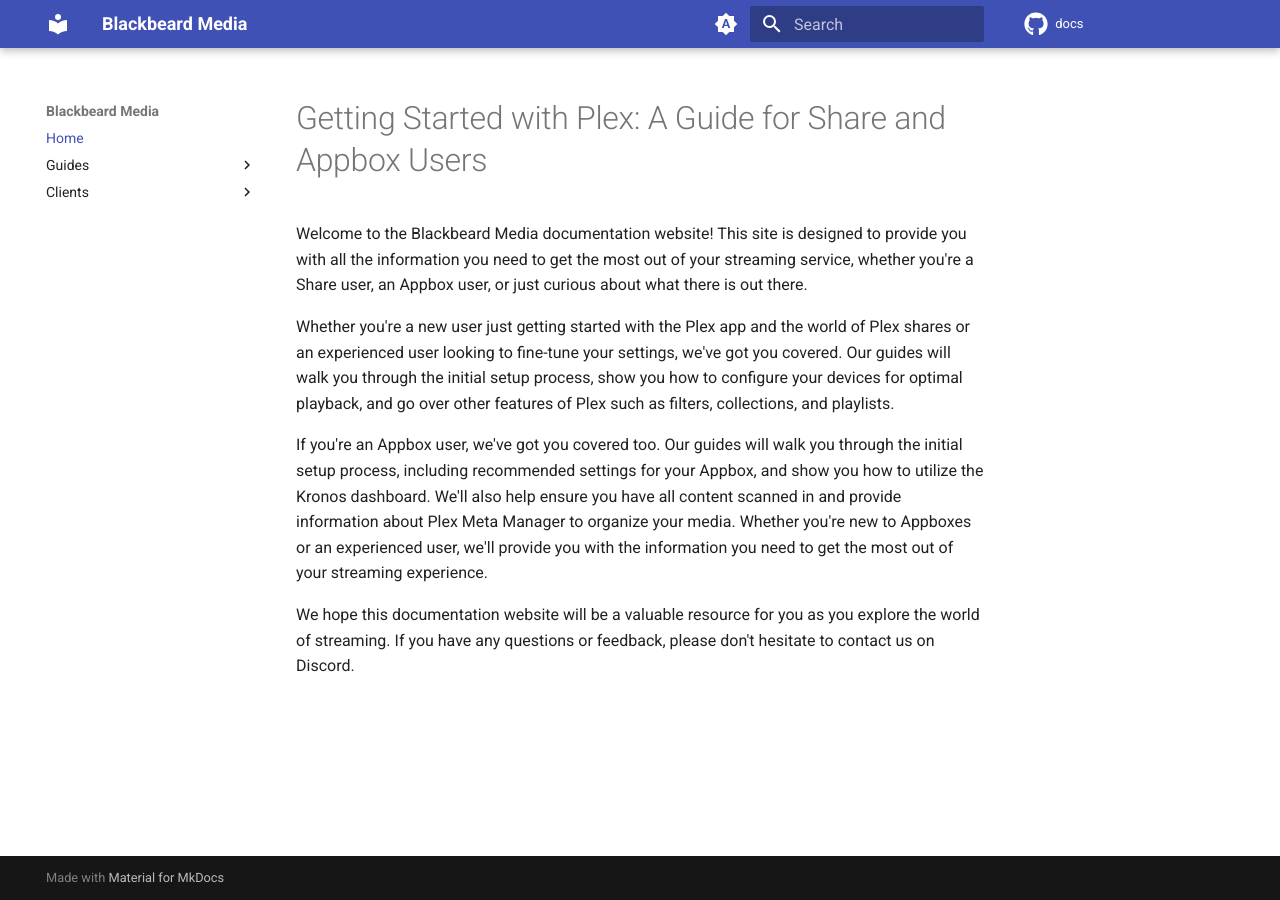
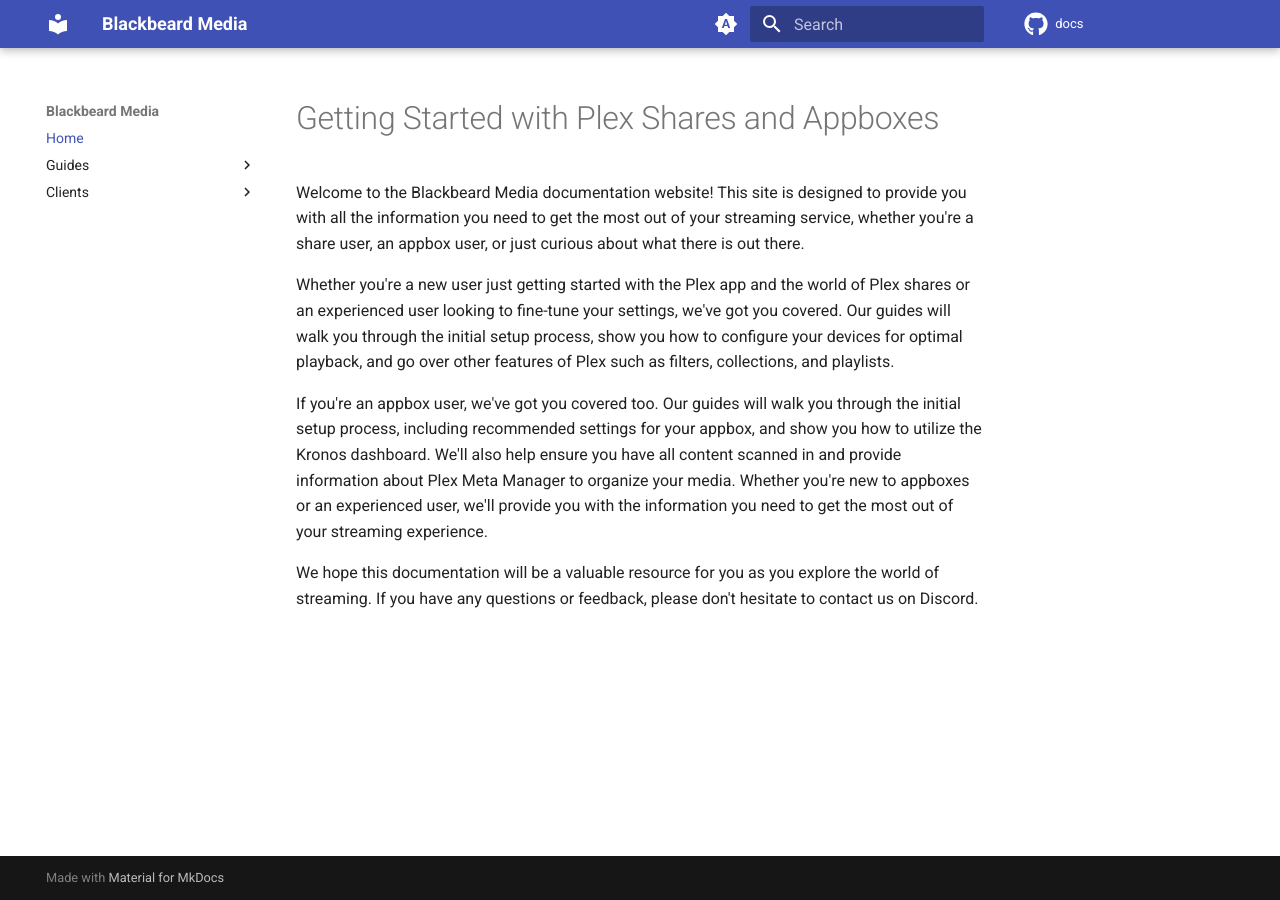
Before and after one commit to neomedia6989/docs-2, an MkDocs documentation site: the page built from docs/index.md, in a window 1280 px wide. Built offline with MkDocs 1.6.1 and Material for MkDocs 9.7.7, drawn with Linux system fonts in a browser that asks for light colours; comment, search, counter and statistics services are not loaded.

Commit message:
Update index.md

```diff
--- a/docs/index.md
+++ b/docs/index.md
@@ -1,9 +1,9 @@
-# Getting Started with Plex: A Guide for Share and Appbox Users
+# Getting Started with Plex Shares and Appboxes
 
-Welcome to the Blackbeard Media documentation website! This site is designed to provide you with all the information you need to get the most out of your streaming service, whether you're a Share user, an Appbox user, or just curious about what there is out there.
+Welcome to the Blackbeard Media documentation website! This site is designed to provide you with all the information you need to get the most out of your streaming service, whether you're a share user, an appbox user, or just curious about what there is out there.
 
 Whether you're a new user just getting started with the Plex app and the world of Plex shares or an experienced user looking to fine-tune your settings, we've got you covered. Our guides will walk you through the initial setup process, show you how to configure your devices for optimal playback, and go over other features of Plex such as filters, collections, and playlists.
 
-If you're an Appbox user, we've got you covered too. Our guides will walk you through the initial setup process, including recommended settings for your Appbox, and show you how to utilize the Kronos dashboard. We'll also help ensure you have all content scanned in and provide information about Plex Meta Manager to organize your media. Whether you're new to Appboxes or an experienced user, we'll provide you with the information you need to get the most out of your streaming experience.
+If you're an appbox user, we've got you covered too. Our guides will walk you through the initial setup process, including recommended settings for your appbox, and show you how to utilize the Kronos dashboard. We'll also help ensure you have all content scanned in and provide information about Plex Meta Manager to organize your media. Whether you're new to appboxes or an experienced user, we'll provide you with the information you need to get the most out of your streaming experience.
 
-We hope this documentation website will be a valuable resource for you as you explore the world of streaming. If you have any questions or feedback, please don't hesitate to contact us on Discord.
+We hope this documentation will be a valuable resource for you as you explore the world of streaming. If you have any questions or feedback, please don't hesitate to contact us on Discord.
```
